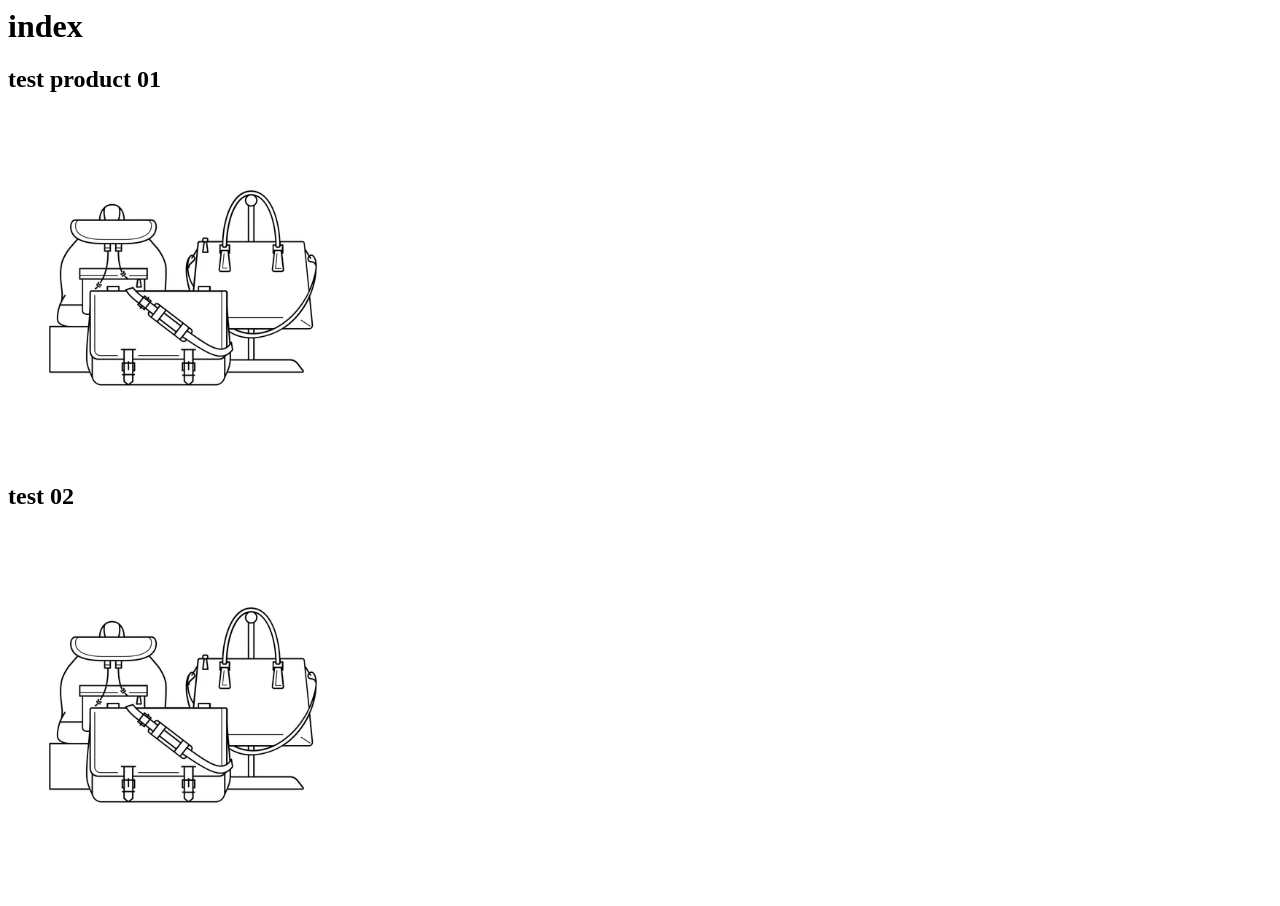
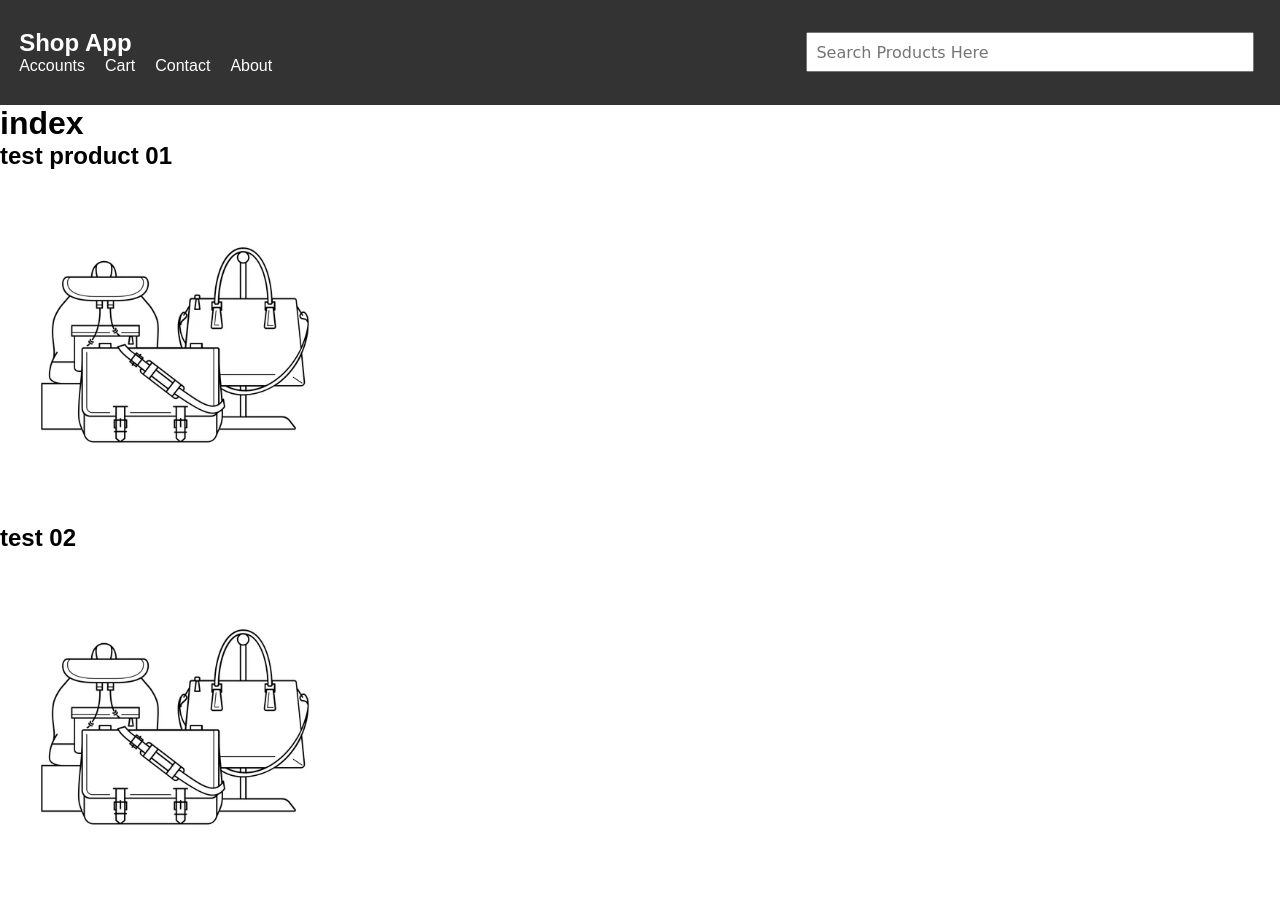
Before and after one commit to WiseVizo/django-ecom, a Django app: page /store/ in a window 1280 px wide. Before the commit the page ends 803 px from the top, so only its background shows below. Run offline with Django 5.2, Linux system fonts and the light colour scheme; data comes from the database, SQL or seed files in the repository.

Commit message:
navbar for big / medium screens

```diff
--- a/ecomsite/ecomsite/settings.py
+++ b/ecomsite/ecomsite/settings.py
@@ -112,6 +112,9 @@ USE_TZ = True
 # https://docs.djangoproject.com/en/5.0/howto/static-files/
 
 STATIC_URL = "static/"
+STATICFILES_DIRS = [
+    os.path.join(BASE_DIR, "static", "product"),
+]
 
 # Default primary key field type
 # https://docs.djangoproject.com/en/5.0/ref/settings/#default-auto-field
--- /dev/null
+++ b/ecomsite/product/static/product/base.css
@@ -0,0 +1,66 @@
+/* Reset CSS */
+* {
+    margin: 0;
+    padding: 0;
+    box-sizing: border-box;
+}
+
+body {
+    font-family: Arial, sans-serif;
+}
+
+/* Navbar styles */
+.navbar {
+    background-color: #333;
+    color: #fff;
+    padding: 10px 0;
+    display: flex;
+}
+
+.container {
+    max-width: 1200px;
+    margin: 1vw;
+    padding: 0.5vw;
+}
+
+.search-bar{
+    margin-left: auto;
+    margin-right: 2%;
+}
+
+.search-bar input{
+   height: 5vh;
+   width: 35vw;
+   margin: 5% 0;
+   padding: 1vh;
+   font-size: 1rem;
+   font-family: "Comic Sans MS", cursive;
+}
+
+
+
+.brand {
+    font-size: 1.5rem;
+    font-weight: bold;
+    text-decoration: none;
+    color: #fff;
+}
+
+
+.menu {
+    display: flex;
+    list-style: none;
+}
+
+.menu li {
+    margin-left: 20px;
+}
+
+.menu li:first-child {
+    margin-left: 0;
+}
+
+.menu a {
+    text-decoration: none;
+    color: #fff;
+}
--- a/ecomsite/product/templates/product/base.html
+++ b/ecomsite/product/templates/product/base.html
@@ -0,0 +1,31 @@
+<!DOCTYPE html>
+{% load static %}
+<html lang="en">
+<head>
+    <meta charset="UTF-8">
+    <meta name="viewport" content="width=device-width, initial-scale=1.0">
+    <title>ShopApp</title>
+    <link rel="stylesheet" href="{% static 'product/base.css' %}">
+</head>
+<body>
+
+    <nav class="navbar">
+        <div class="container">
+            <a href="#" class="brand">Shop App</a>
+
+            <ul class="menu">
+                <li><a href="#">Accounts</a></li>
+                <li><a href="#">Cart</a></li>
+                <li><a href="#">Contact</a></li>
+                <li><a href="#">About</a></li>
+            </ul>
+        </div>
+        <div class="search-bar">
+            <input type="text" placeholder="Search Products Here">
+        </div>
+    </nav>
+
+    {% block content %}
+    {% endblock %}
+</body>
+</html>
--- a/ecomsite/product/templates/product/index.html
+++ b/ecomsite/product/templates/product/index.html
@@ -1,5 +1,9 @@
+{% extends 'product/base.html' %}
+{% load static %}
+{% block content %}
 <h1>index</h1>
 {% for product in products %}
 <h2>{{product}}</h2>
 <img width="350px" src="{{ product.image.url }}" alt="{{product.name}}">
 {% endfor %}
+{% endblock %}
--- a/ecomsite/product/urls.py
+++ b/ecomsite/product/urls.py
@@ -1,5 +1,6 @@
 from django.urls import path
 from .views import ProductListView
+app_name = "product"
 urlpatterns = [
     path("", ProductListView.as_view(), name="products"),
 ]
```
